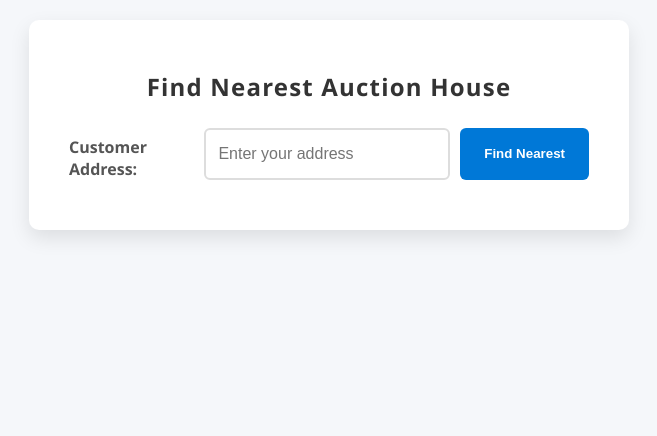
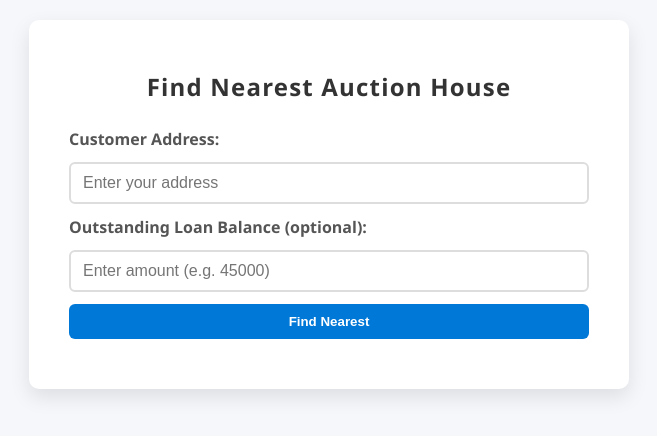
Before and after one commit to Jzivkovic02/nearest-auction-finder, a Flask app: page / in a window 1280 px wide. Shown: the top 436 px of the page, without its empty margins (311-968 px from the left). Run offline with Flask 3, Linux system fonts and the light colour scheme.

Commit message:
Update index.html

```diff
--- a/templates/index.html
+++ b/templates/index.html
@@ -38,26 +38,27 @@
 
     form {
         display: flex;
-        gap: 10px;
+        flex-direction: column;
+        gap: 12px;
         margin-bottom: 20px;
     }
 
     label {
-        flex: 1 0 120px;
         font-weight: 600;
-        padding-top: 8px;
         color: #555;
     }
 
-    input[type="text"] {
-        flex: 2 1 auto;
+    input[type="text"],
+    input[type="number"] {
         padding: 10px 12px;
         font-size: 16px;
         border: 2px solid #ddd;
         border-radius: 6px;
         transition: border-color 0.3s ease;
     }
-    input[type="text"]:focus {
+
+    input[type="text"]:focus,
+    input[type="number"]:focus {
         outline: none;
         border-color: #0078d7;
         box-shadow: 0 0 5px #0078d7aa;
@@ -75,6 +76,14 @@
     }
     input[type="submit"]:hover {
         background-color: #005a9e;
+    }
+
+    .note {
+        background-color: #e8f4ff;
+        border-left: 5px solid #0078d7;
+        padding: 15px;
+        margin-bottom: 20px;
+        font-weight: 600;
     }
 
     .error {
@@ -118,7 +127,7 @@
         label {
             padding-top: 0;
         }
-        input[type="text"], input[type="submit"] {
+        input[type="text"], input[type="number"], input[type="submit"] {
             width: 100%;
         }
     }
@@ -130,8 +139,16 @@
     <form method="post" action="/">
         <label for="address">Customer Address:</label>
         <input type="text" id="address" name="address" placeholder="Enter your address" required />
+
+        <label for="outstanding">Outstanding Loan Balance (optional):</label>
+        <input type="number" id="outstanding" name="outstanding" placeholder="Enter amount (e.g. 45000)">
+
         <input type="submit" value="Find Nearest" />
     </form>
+
+    {% if note %}
+    <div class="note">{{ note }}</div>
+    {% endif %}
 
     {% if error %}
     <div class="error">{{ error }}</div>
```
